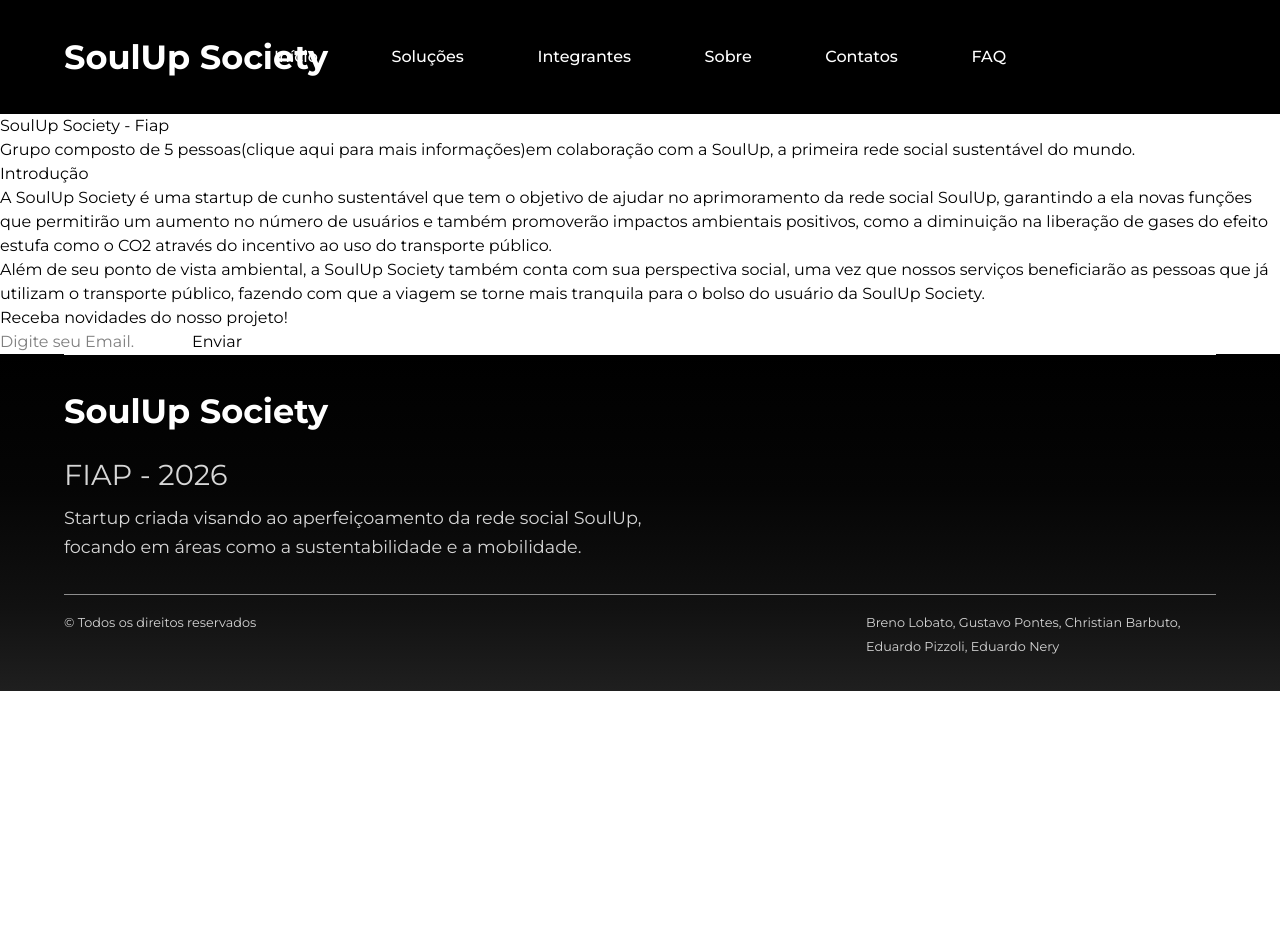
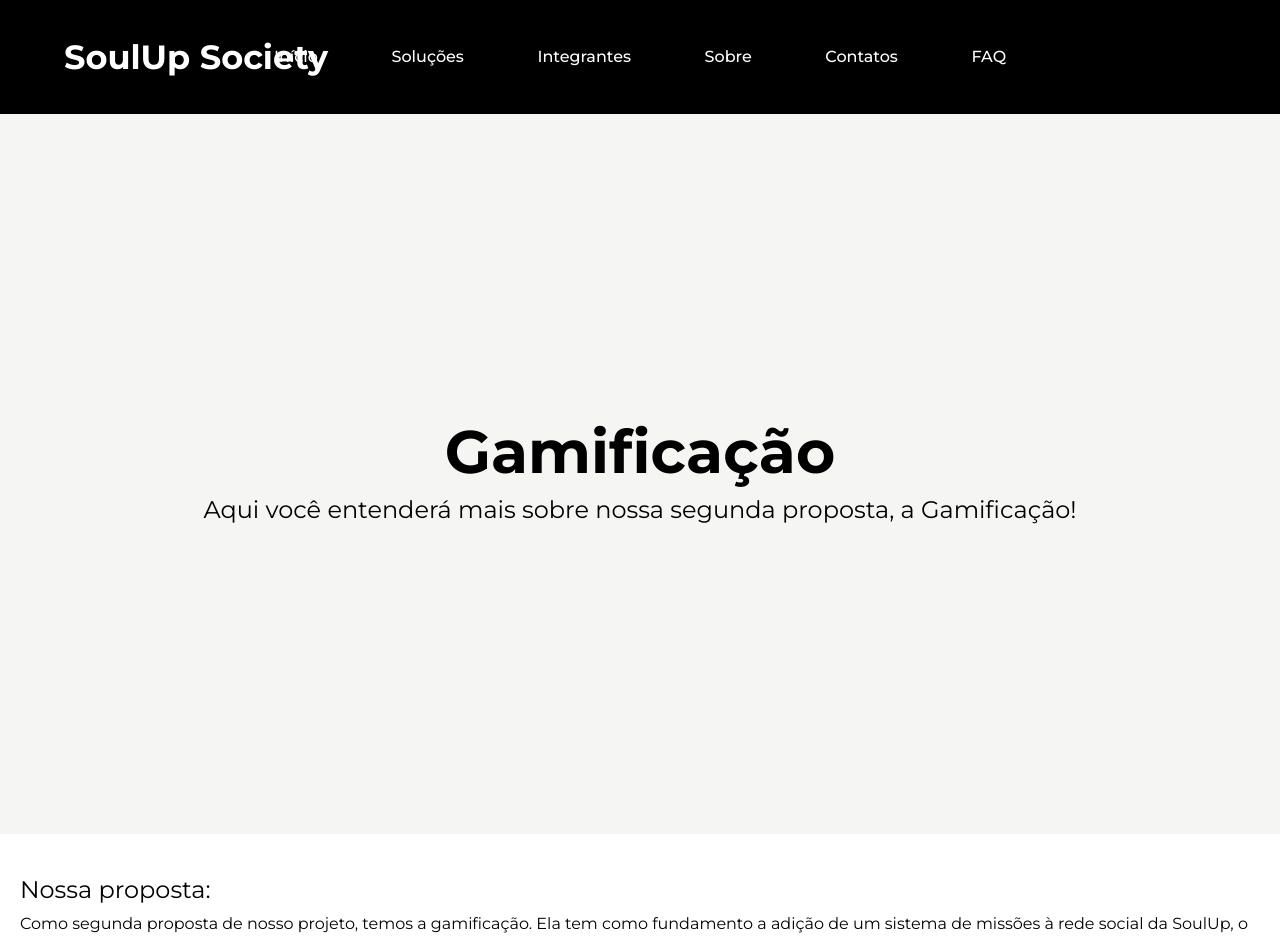
Before and after one commit to SoulUp-Society-Trabalhos/1--Challenge-2--semestre, a React (Vite) app in the folder soulup-society/: page /proposta2 in a window 1280 px wide. Shown: the top 939 px of the page. Before the commit the page ends 800 px from the top, so only its background shows below. Built offline with nearby package versions, Linux system fonts and the light colour scheme.

Commit message:
feat : Adicionando o conteúdo da página Proposta2.

```diff
--- a/soulup-society/src/routes/Home/index.tsx
+++ b/soulup-society/src/routes/Home/index.tsx
@@ -22,11 +22,7 @@
             <div className="flex-1 rounded-xl shadow-md p-10! bg-white">
               <p className="text-2xl font-semibold">Proposta 1 - Integração</p>
               <p className="mt-2!">
-                A primeira proposta da SoulUp Society foca na integração entre o
-                sistema de pontos do aplicativo com o bilhete único do
-                transporte público, permitindo que pontos sejam convertidos em
-                passagens, saldo e/ou descontos para o transporte em metrôs,
-                ônibus e trens.
+                Como primeira proposta de nosso projeto, temos a Integração. Ela se baseia na conexão entre o sistema de pontos do aplicativo da SoulUp junto dos sistemas do transporte público, incluindo o bilhete único para metrô, trens e ônibus. A realização desta proposta é possível graças a parcerias com empresas de transporte, como a SPTrans e a Motiva.
               </p>
               <Link
                 to="/proposta"
@@ -39,10 +35,7 @@
             <div className="flex-1  rounded-xl shadow-md p-10! bg-white">
               <p className="text-2xl font-semibold">Proposta 2 - Gamificação</p>
               <p className="mt-2!">
-                Como segunda proposta, temos a gamificação. O aplicativo da
-                SoulUp poderá ser gamificado através da implementação de um
-                sistema de missões, o qual recompensará o usuário que completar
-                estas missões com pontos do aplicativo.
+                Como segunda proposta de nosso projeto, temos a gamificação. Ela tem como fundamento a adição de um sistema de missões à rede social da SoulUp, o qual recompensará o usuário que completar estas missões com pontos dentro do aplicativo e também fortalecerá o engajamento da plataforma.
               </p>
               <Link
                 to="/proposta2"
@@ -172,7 +165,7 @@
                 passagens no transporte público ou da conta de luz.
               </p>
             </div>
-            <Link to="/faq" className="">
+            <Link to="/faq" className="bg-black p-2! text-white ">
               Ver mais...
             </Link>
           </div>
--- a/soulup-society/src/routes/Proposta/index.tsx
+++ b/soulup-society/src/routes/Proposta/index.tsx
@@ -1,7 +1,7 @@
 export default function Proposta(){
     return (
-        <main className="conteudo">
-      <section className="hero">
+      <main className="conteudo">
+      <section className="min-h-[90vh] bg-stone-100 font-montserrat flex flex-col items-center justify-center">
         <div className="text-center flex flex-col gap-3">
           <h1 className="text-6xl font-montserrat font-bold mb-6">
             Integração
--- a/soulup-society/src/routes/Proposta2/index.tsx
+++ b/soulup-society/src/routes/Proposta2/index.tsx
@@ -1,43 +1,33 @@
 export default function Proposta2(){
     return (
-        <main className="conteudo">
-      <section className="hero">
-        <div className="hero__content">
-          <h1 className="hero__title">SoulUp Society - Fiap</h1>
+      <main className="conteudo">
+      <section className="min-h-[90vh] bg-stone-100 font-montserrat flex flex-col items-center justify-center">
+        <div className="text-center flex flex-col gap-3">
+          <h1 className="text-6xl font-montserrat font-bold mb-6">
+            Gamificação
+          </h1>
 
-          <p className="hero__subtitle">
-            Grupo composto de 5 pessoas
-            <a href="./pages/integrantes.html">
-              (clique aqui para mais informações)
-            </a>
-            em colaboração com a SoulUp, a primeira rede social sustentável do
-            mundo.
-          </p>
+          <div className="text-2xl">
+            <p>
+              Aqui você entenderá mais sobre nossa segunda proposta, a Gamificação!
+            </p>
 
-          <a href="#" className="hero__button"></a>
         </div>
-      </section>
+        </div>
+        </section>
 
-      <section className="introducao">
-        <div className="introducao__content">
-          <h2 className="introducao__title">Introdução</h2>
-
-          <p className="introducao__paragraph">
-            A SoulUp Society é uma startup de cunho sustentável que tem o
-            objetivo de ajudar no aprimoramento da rede social SoulUp,
-            garantindo a ela novas funções que permitirão um aumento no número
-            de usuários e também promoverão impactos ambientais positivos, como
-            a diminuição na liberação de gases do efeito estufa como o CO2
-            através do incentivo ao uso do transporte público.
-          </p>
-
-          <p className="introducao__paragraph">
-            Além de seu ponto de vista ambiental, a SoulUp Society também conta
-            com sua perspectiva social, uma vez que nossos serviços beneficiarão
-            as pessoas que já utilizam o transporte público, fazendo com que a
-            viagem se torne mais tranquila para o bolso do usuário da SoulUp
-            Society.
-          </p>
+      <section className="">
+        <div className="mt-10! ml-5!">
+            <p className="text-2xl ">Nossa proposta:</p>
+            <p className="text-base mb-1.5! mt-1.5!">
+              Como segunda proposta de nosso projeto, temos a gamificação. Ela tem como fundamento a adição de um sistema de missões à rede social da SoulUp, o qual recompensará o usuário que completar estas missões com pontos dentro do aplicativo e também fortalecerá o engajamento da plataforma.
+            </p>
+            <p className="text-base mb-1.5! mt-1.5!">
+              Com o novo sistema gamificado de missões, os usuários se sentirão mais animados para passar mais tempo dentro do aplicativo, visto que ao completar as missões, os usuários serão recompensados com pontos, facilitando a aquisição destes. Os desafios são baseados em meios de interagir dentro da plataforma, como fazer postagens ou entrar em comunidades, aumentando a interatividade do app e possibilitando aos usuários a formação de novos laços e amizades.
+            </p>
+            <p className="text-base mb-1.5! mt-1.5!">
+              O sistema gamificado de missões é extremamente benéfico para a plataforma pois, graças ao incentivo a ações interativas como realizar postagens e entrar em comunidades, o engajamento dentro do aplicativo acaba sendo fomentado e, junto disso, os usuários acabam se afeiçoando mais ao aplicativo, propiciando a atração de um público maior.
+            </p>
         </div>
       </section>
       <section className="newsletter">
```
